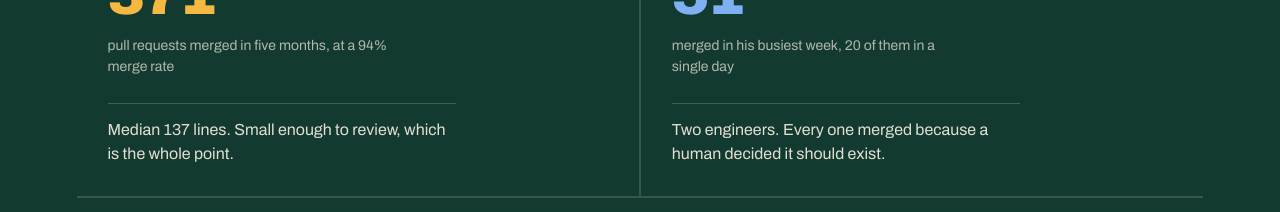
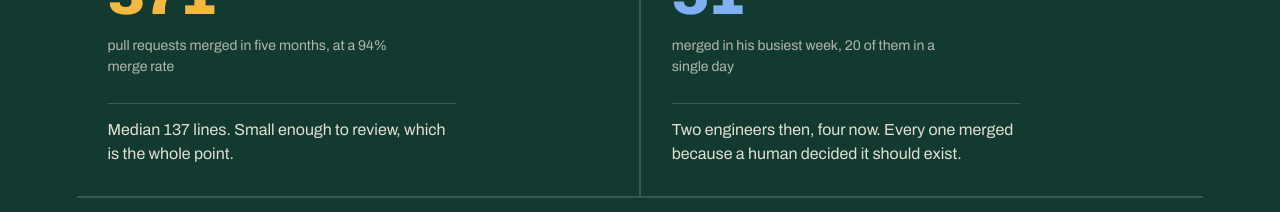
Before and after one commit to carlovsk1/carlovsk.com, a Next.js app: page / in a window 1280 px wide. Shown: the part 4720-4932 px from the top of the page. Built offline with nearby package versions, Linux system fonts and the light colour scheme.

Commit message:
Correct team size on the throughput card: two engineers then, four now

```diff
--- a/src/components/NumbersGrid.tsx
+++ b/src/components/NumbersGrid.tsx
@@ -83,7 +83,7 @@ const STATS: Stat[] = [
     outerGap: "clamp(22px,2.6vw,36px)",
     label: "merged in his busiest week, 20 of them in a single day",
     labelMax: "36ch",
-    call: "Two engineers. Every one merged because a human decided it should exist.",
+    call: "Two engineers then, four now. Every one merged because a human decided it should exist.",
     callSize: "clamp(15px,1.25vw,18px)",
     callMax: "38ch",
   },
```
